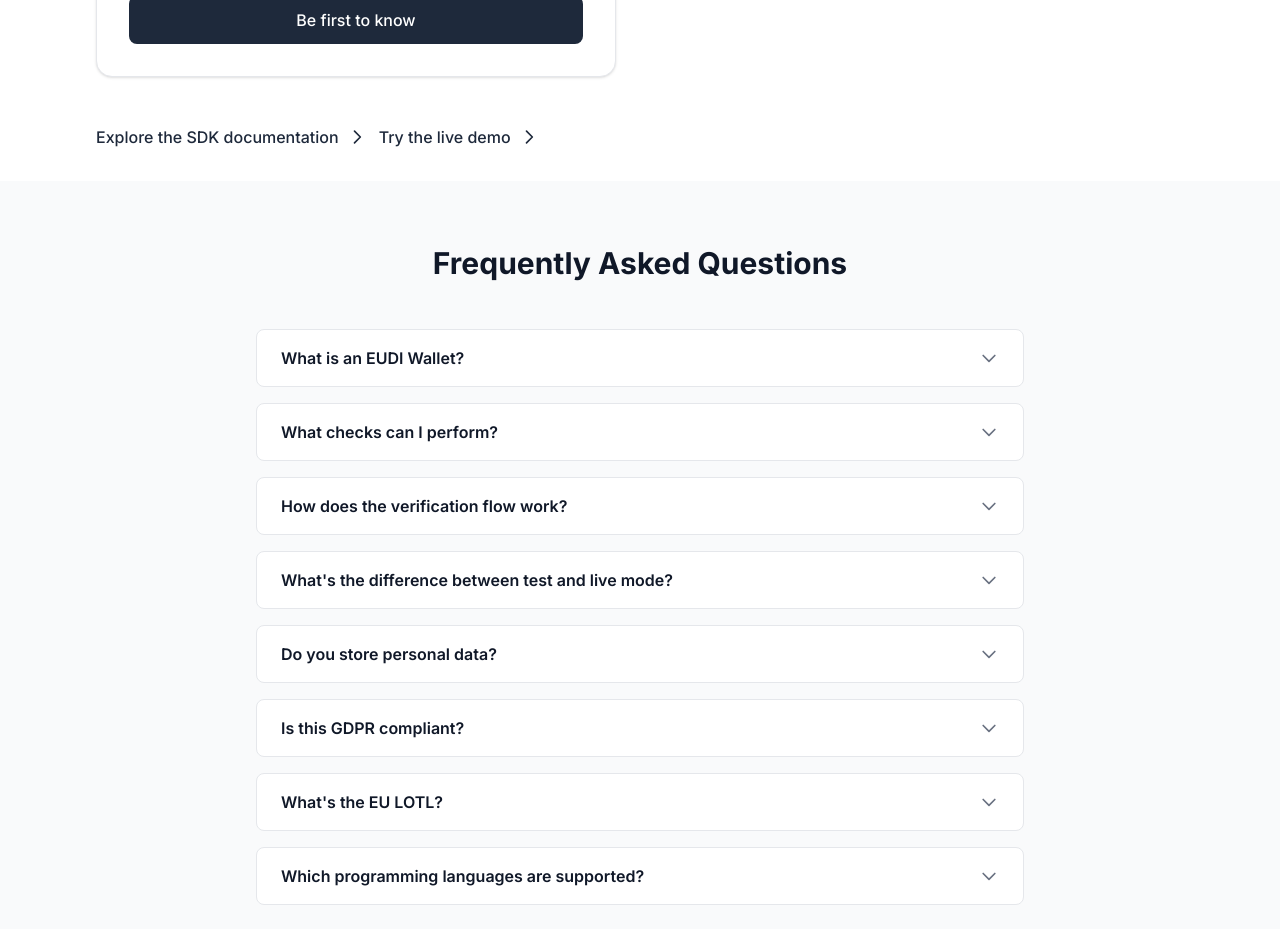
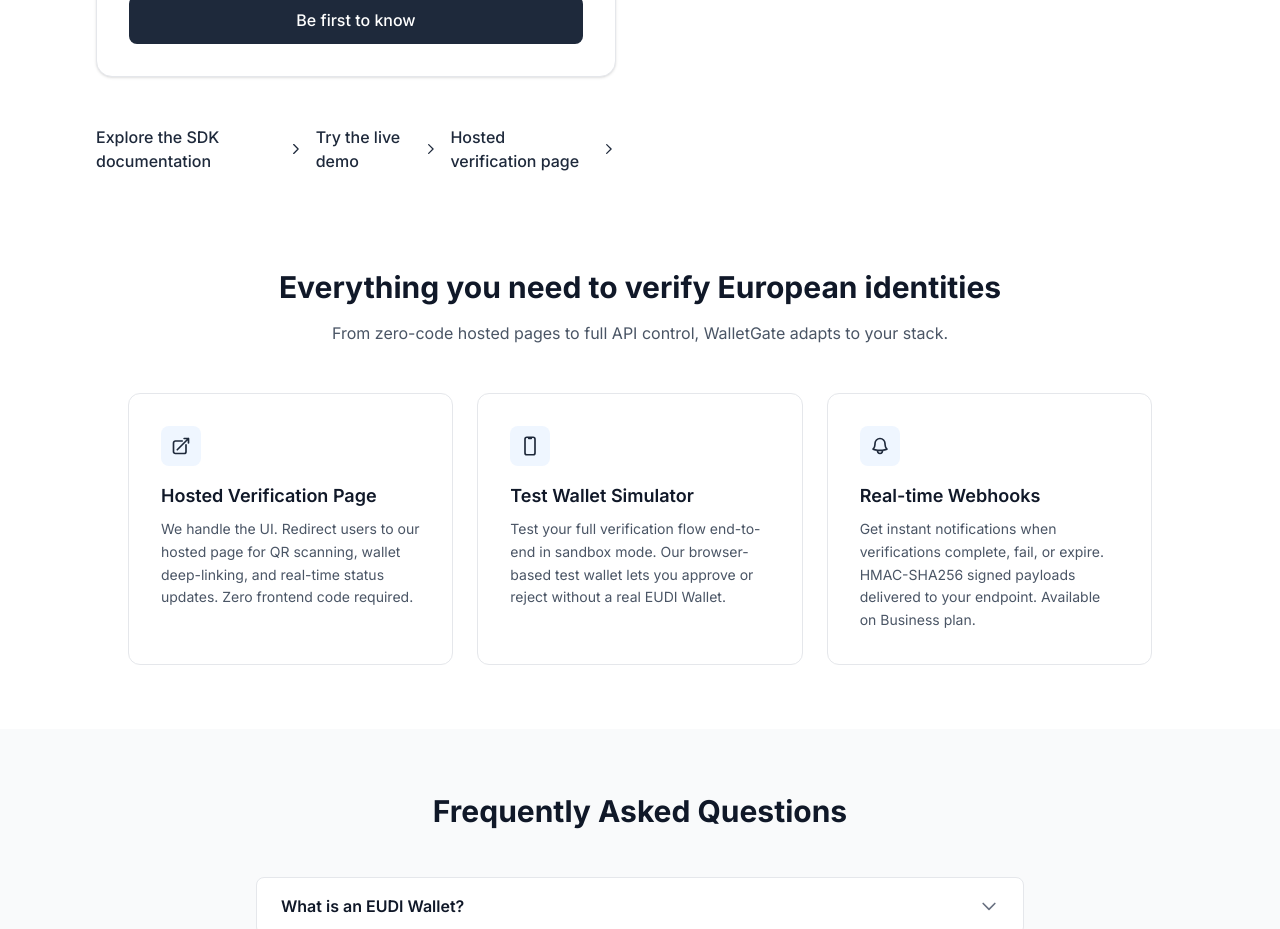
Before and after one commit to walletgate/early-access, a Next.js app: page / in a window 1280 px wide. Shown: the part 860-1789 px from the top of the page. Built offline with nearby package versions, Linux system fonts and the light colour scheme.

Commit message:
feat: add features section, update FAQ with hosted verification flow
- Add 3-card features section (Hosted Page, Test Wallet, Webhooks)
- Update verification flow FAQ with hosted page and custom UI options
- Add hosted verification page CTA link

```diff
--- a/app/page.tsx
+++ b/app/page.tsx
@@ -199,6 +199,17 @@ export default function Home() {
                     <path strokeLinecap="round" strokeLinejoin="round" strokeWidth={2} d="M9 5l7 7-7 7" />
                   </svg>
                 </a>
+                <a
+                  href="https://docs.walletgate.app/hosted-verification"
+                  target="_blank"
+                  rel="noopener noreferrer"
+                  className="inline-flex items-center space-x-2 text-brand-600 font-medium hover:text-brand-700 transition"
+                >
+                  <span>Hosted verification page</span>
+                  <svg className="w-5 h-5" fill="none" viewBox="0 0 24 24" stroke="currentColor">
+                    <path strokeLinecap="round" strokeLinejoin="round" strokeWidth={2} d="M9 5l7 7-7 7" />
+                  </svg>
+                </a>
               </div>
             </div>
 
@@ -227,6 +238,58 @@ export default function Home() {
         </div>
       </main>
 
+      {/* Features Section */}
+      <section className="w-full py-16 px-4 sm:px-6 lg:px-8">
+        <div className="max-w-5xl mx-auto">
+          <h2 className="text-2xl sm:text-3xl font-bold text-center mb-4 text-gray-900">
+            Everything you need to verify European identities
+          </h2>
+          <p className="text-center text-gray-600 mb-12 max-w-2xl mx-auto">
+            From zero-code hosted pages to full API control, WalletGate adapts to your stack.
+          </p>
+          <div className="grid md:grid-cols-3 gap-6">
+            {/* Hosted Verification Page */}
+            <div className="bg-white border border-gray-200 rounded-xl p-6 sm:p-8">
+              <div className="w-10 h-10 bg-blue-50 rounded-lg flex items-center justify-center mb-4">
+                <svg className="w-5 h-5 text-brand-600" fill="none" viewBox="0 0 24 24" stroke="currentColor" strokeWidth={2}>
+                  <path strokeLinecap="round" strokeLinejoin="round" d="M13.5 6H5.25A2.25 2.25 0 003 8.25v10.5A2.25 2.25 0 005.25 21h10.5A2.25 2.25 0 0018 18.75V10.5m-10.5 6L21 3m0 0h-5.25M21 3v5.25" />
+                </svg>
+              </div>
+              <h3 className="text-lg font-semibold text-gray-900 mb-2">Hosted Verification Page</h3>
+              <p className="text-sm text-gray-600 leading-relaxed">
+                We handle the UI. Redirect users to our hosted page for QR scanning, wallet deep-linking, and real-time status updates. Zero frontend code required.
+              </p>
+            </div>
+
+            {/* Test Wallet Simulator */}
+            <div className="bg-white border border-gray-200 rounded-xl p-6 sm:p-8">
+              <div className="w-10 h-10 bg-blue-50 rounded-lg flex items-center justify-center mb-4">
+                <svg className="w-5 h-5 text-brand-600" fill="none" viewBox="0 0 24 24" stroke="currentColor" strokeWidth={2}>
+                  <path strokeLinecap="round" strokeLinejoin="round" d="M10.5 1.5H8.25A2.25 2.25 0 006 3.75v16.5a2.25 2.25 0 002.25 2.25h7.5A2.25 2.25 0 0018 20.25V3.75a2.25 2.25 0 00-2.25-2.25H13.5m-3 0V3h3V1.5m-3 0h3" />
+                </svg>
+              </div>
+              <h3 className="text-lg font-semibold text-gray-900 mb-2">Test Wallet Simulator</h3>
+              <p className="text-sm text-gray-600 leading-relaxed">
+                Test your full verification flow end-to-end in sandbox mode. Our browser-based test wallet lets you approve or reject without a real EUDI Wallet.
+              </p>
+            </div>
+
+            {/* Webhooks */}
+            <div className="bg-white border border-gray-200 rounded-xl p-6 sm:p-8">
+              <div className="w-10 h-10 bg-blue-50 rounded-lg flex items-center justify-center mb-4">
+                <svg className="w-5 h-5 text-brand-600" fill="none" viewBox="0 0 24 24" stroke="currentColor" strokeWidth={2}>
+                  <path strokeLinecap="round" strokeLinejoin="round" d="M14.857 17.082a23.848 23.848 0 005.454-1.31A8.967 8.967 0 0118 9.75v-.7V9A6 6 0 006 9v.75a8.967 8.967 0 01-2.312 6.022c1.733.64 3.56 1.085 5.455 1.31m5.714 0a24.255 24.255 0 01-5.714 0m5.714 0a3 3 0 11-5.714 0" />
+                </svg>
+              </div>
+              <h3 className="text-lg font-semibold text-gray-900 mb-2">Real-time Webhooks</h3>
+              <p className="text-sm text-gray-600 leading-relaxed">
+                Get instant notifications when verifications complete, fail, or expire. HMAC-SHA256 signed payloads delivered to your endpoint. Available on Business plan.
+              </p>
+            </div>
+          </div>
+        </div>
+      </section>
+
       {/* FAQ Section */}
       <section className="w-full py-16 px-4 sm:px-6 lg:px-8 bg-gray-50">
         <div className="max-w-3xl mx-auto">
@@ -246,7 +309,7 @@ export default function Home() {
               },
               {
                 q: "How does the verification flow work?",
-                a: "1) Your server calls our API to create a verification session with your required checks. 2) We return a URL that renders as a QR code. 3) The user scans the QR code with their EUDI Wallet app. 4) They review and approve sharing the requested attributes. 5) Your server receives the cryptographically signed results via webhook or polling. The entire flow typically completes in under 30 seconds."
+                a: "You have two options. Hosted Page (recommended): Create a session with successUrl and cancelUrl, then redirect your user to the hostedUrl we return. We handle the QR code, wallet deep-linking, and status polling — your user is redirected back with a signed token when done. Custom UI: Create a session, receive a verificationUrl, and render your own QR code. Poll the session status or use webhooks to get results. Both options complete in under 30 seconds. In test mode, a built-in Test Wallet Simulator lets developers approve or reject without a real EUDI Wallet."
               },
               {
                 q: "What's the difference between test and live mode?",
```
